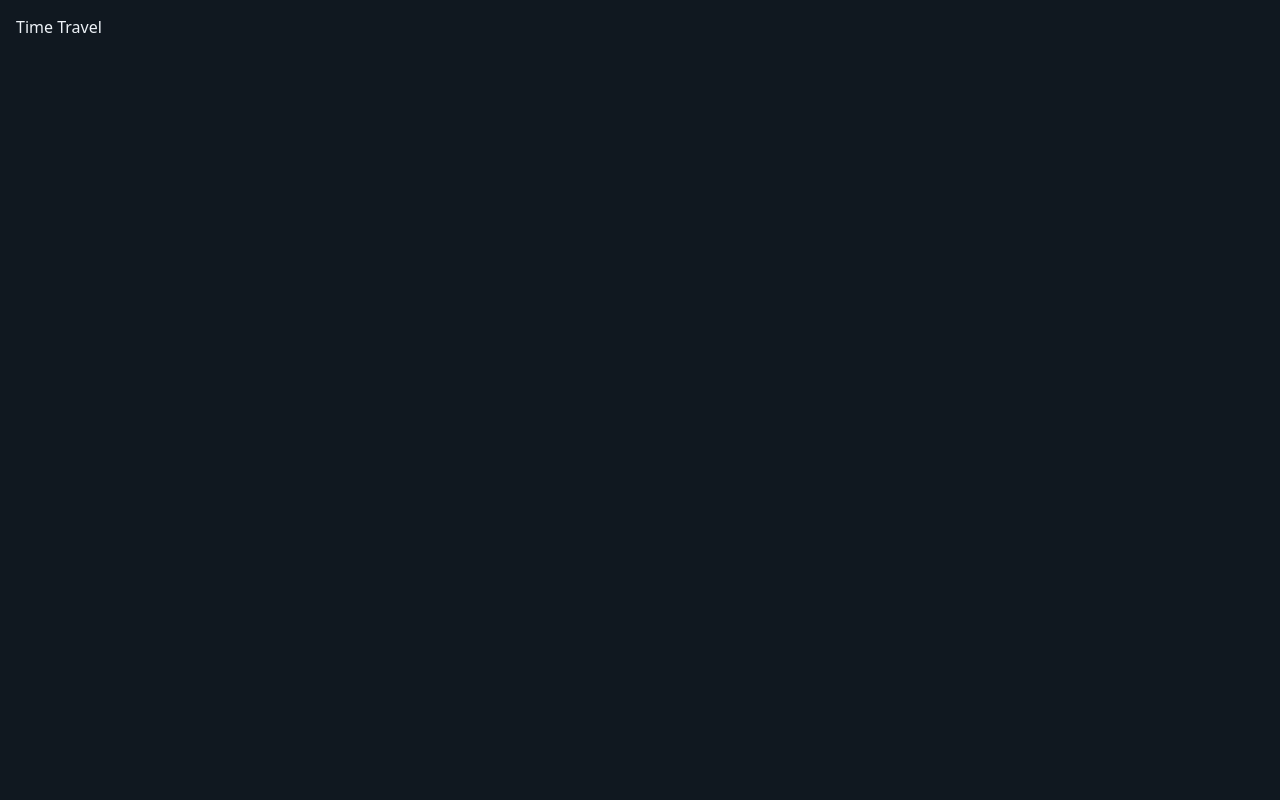
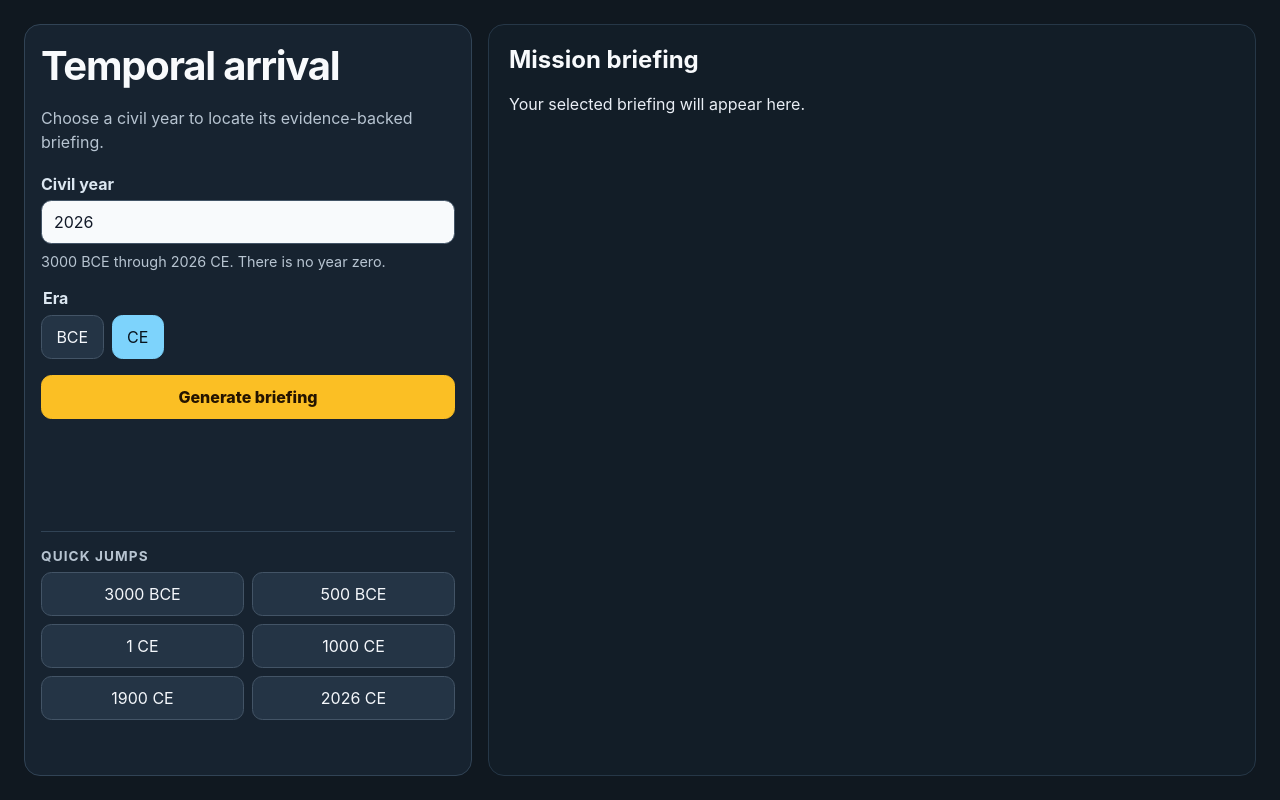
Before and after one commit to peerapongsm/time-travel, a website built with Vite: page index.html in a window 1280 px wide. Built offline with nearby package versions, Linux system fonts and the light colour scheme.

Commit message:
feat: build temporal arrival console

```diff
--- a/index.html
+++ b/index.html
@@ -3,7 +3,7 @@
   <head>
     <meta charset="UTF-8" />
     <meta name="viewport" content="width=device-width, initial-scale=1.0" />
-    <title>Time Travel</title>
+    <title>Time Travel — Temporal Finance Course</title>
     <script defer src="https://umami-host-peerapongsms-projects.vercel.app/script.js" data-website-id="3f09453d-0b39-443e-8845-5e65611cc58a"></script>
   </head>
   <body>
--- a/src/main.ts
+++ b/src/main.ts
@@ -1,7 +1,8 @@
 import "./style.css";
+import { renderApp } from "./ui/app";
 
 const app = document.querySelector<HTMLDivElement>("#app");
 
 if (app) {
-  app.textContent = "Time Travel";
+  renderApp(app);
 }
--- a/src/style.css
+++ b/src/style.css
@@ -1,13 +1,258 @@
 :root {
-  font-family: system-ui, sans-serif;
-  color: #edf2f7;
+  font-family: Inter, ui-sans-serif, system-ui, -apple-system, BlinkMacSystemFont, "Segoe UI", sans-serif;
+  color: #e9eef5;
   background: #101820;
+  font-synthesis: none;
+  text-rendering: optimizeLegibility;
+}
+
+* {
+  box-sizing: border-box;
 }
 
 body {
   margin: 0;
+  min-width: 320px;
+  min-height: 100vh;
+  background: #101820;
+}
+
+button,
+input {
+  min-height: 44px;
+  border: 1px solid #435466;
+  border-radius: 0.65rem;
+  font: inherit;
+}
+
+button {
+  padding: 0.65rem 0.9rem;
+  color: #f4f7fb;
+  background: #243445;
+  cursor: pointer;
+}
+
+button:hover {
+  background: #2d4156;
+}
+
+button:focus-visible,
+input:focus-visible {
+  outline: 3px solid #7dd3fc;
+  outline-offset: 2px;
+}
+
+input {
+  width: 100%;
+  padding: 0.65rem 0.75rem;
+  color: #111827;
+  background: #f8fafc;
 }
 
 #app {
+  min-height: 100vh;
+}
+
+.app-shell {
+  display: grid;
+  min-height: 100vh;
+  gap: 1rem;
   padding: 1rem;
 }
+
+.console-rail,
+.briefing-pane {
+  min-width: 0;
+}
+
+.console-rail {
+  padding: 1rem;
+  border: 1px solid #314355;
+  border-radius: 1rem;
+  background: #172330;
+}
+
+.briefing-pane {
+  padding: 1.25rem;
+  border: 1px solid #263747;
+  border-radius: 1rem;
+  background: #121d27;
+}
+
+.briefing-pane h2 {
+  margin-top: 0;
+  color: #f8fafc;
+}
+
+.arrival-console h1 {
+  margin: 0;
+  color: #f8fafc;
+  font-size: clamp(1.7rem, 5vw, 2.5rem);
+  letter-spacing: -0.03em;
+}
+
+.arrival-intro,
+.field-hint {
+  color: #b7c4d1;
+  line-height: 1.5;
+}
+
+.year-field {
+  display: grid;
+  gap: 0.4rem;
+  margin-top: 1.25rem;
+}
+
+.year-field label,
+.era-controls legend {
+  color: #dce7f1;
+  font-weight: 700;
+}
+
+.field-hint {
+  margin: 0;
+  font-size: 0.9rem;
+}
+
+.era-controls {
+  display: flex;
+  gap: 0.5rem;
+  margin: 1rem 0;
+  padding: 0;
+  border: 0;
+}
+
+.era-controls legend {
+  width: 100%;
+  margin-bottom: 0.4rem;
+}
+
+.era-controls button[aria-pressed="true"] {
+  border-color: #7dd3fc;
+  color: #07131d;
+  background: #7dd3fc;
+}
+
+.generate-button {
+  width: 100%;
+  border-color: #fbbf24;
+  color: #241400;
+  background: #fbbf24;
+  font-weight: 800;
+}
+
+.generate-button:hover {
+  background: #fcd34d;
+}
+
+.arrival-alert,
+.arrival-status {
+  min-height: 1.5rem;
+  margin: 1rem 0 0;
+  line-height: 1.45;
+}
+
+.arrival-alert {
+  color: #fecaca;
+}
+
+.arrival-status {
+  color: #bbf7d0;
+}
+
+.gap-actions,
+.era-jumps {
+  display: grid;
+  gap: 0.5rem;
+  margin-top: 1rem;
+}
+
+.gap-actions button {
+  text-align: left;
+}
+
+.era-jumps {
+  grid-template-columns: repeat(2, minmax(0, 1fr));
+  padding-top: 1rem;
+  border-top: 1px solid #314355;
+}
+
+.era-jumps p {
+  grid-column: 1 / -1;
+  margin: 0;
+  color: #b7c4d1;
+  font-size: 0.85rem;
+  font-weight: 700;
+  text-transform: uppercase;
+  letter-spacing: 0.08em;
+}
+
+@media (max-width: 799px) {
+  .app-shell {
+    grid-template-rows: 1fr auto;
+    padding: 0.75rem;
+  }
+
+  .briefing-pane {
+    order: 1;
+  }
+
+  .console-rail {
+    position: sticky;
+    bottom: 0;
+    z-index: 2;
+    order: 2;
+    padding: 0.8rem;
+    border-bottom-right-radius: 0.5rem;
+    border-bottom-left-radius: 0.5rem;
+    box-shadow: 0 -0.5rem 1.5rem rgb(0 0 0 / 24%);
+  }
+
+  .arrival-console h1,
+  .arrival-intro {
+    display: none;
+  }
+
+  .year-field {
+    margin-top: 0;
+  }
+
+  .era-controls {
+    margin: 0.6rem 0;
+  }
+
+  .era-jumps {
+    display: none;
+  }
+}
+
+@media (min-width: 800px) {
+  .app-shell {
+    grid-template-columns: minmax(22rem, 28rem) minmax(0, 1fr);
+    align-items: stretch;
+    padding: 1.5rem;
+  }
+
+  .console-rail {
+    position: sticky;
+    top: 1.5rem;
+    max-height: calc(100vh - 3rem);
+    overflow: auto;
+  }
+
+  .briefing-pane {
+    max-height: calc(100vh - 3rem);
+    overflow: auto;
+  }
+}
+
+@media (prefers-reduced-motion: reduce) {
+  *,
+  *::before,
+  *::after {
+    scroll-behavior: auto !important;
+    transition-duration: 0.01ms !important;
+    animation-duration: 0.01ms !important;
+    animation-iteration-count: 1 !important;
+  }
+}
--- /dev/null
+++ b/src/ui/app.ts
@@ -0,0 +1,29 @@
+import { briefings } from "../data";
+import { readRoute, writeRoute } from "../lib/route";
+import { renderArrival } from "./arrival";
+
+export const renderApp = (root: HTMLElement): void => {
+  root.replaceChildren();
+  const shell = document.createElement("div");
+  shell.className = "app-shell";
+  const rail = document.createElement("aside");
+  rail.className = "console-rail";
+  const briefing = document.createElement("main");
+  briefing.className = "briefing-pane";
+  briefing.tabIndex = -1;
+  const heading = document.createElement("h2");
+  heading.textContent = "Mission briefing";
+  const copy = document.createElement("p");
+  copy.textContent = "Your selected briefing will appear here.";
+  briefing.append(heading, copy);
+  rail.append(renderArrival({
+    route: readRoute(),
+    items: briefings,
+    onRouteChange: (route) => {
+      writeRoute(route);
+      shell.dataset.briefingId = route.briefingId ?? "";
+    }
+  }));
+  shell.append(rail, briefing);
+  root.append(shell);
+};
--- /dev/null
+++ b/src/ui/arrival.ts
@@ -0,0 +1,164 @@
+import type { Briefing, CivilYear, Era } from "../domain";
+import { resolveBriefing } from "../lib/resolve";
+import type { RouteState } from "../lib/route";
+import { astronomicalToCivil, formatYear, parseYear } from "../lib/year";
+
+export type ArrivalOptions = {
+  route: RouteState;
+  items: readonly Briefing[];
+  onRouteChange?: (route: RouteState) => void;
+};
+
+const jumps: CivilYear[] = [
+  { year: 3000, era: "BCE" },
+  { year: 500, era: "BCE" },
+  { year: 1, era: "CE" },
+  { year: 1000, era: "CE" },
+  { year: 1900, era: "CE" },
+  { year: 2026, era: "CE" }
+];
+
+const windowLabel = (briefing: Briefing): string =>
+  `${formatYear(briefing.window.start)} to ${formatYear(briefing.window.end)}`;
+
+export const renderArrival = ({ route, items, onRouteChange }: ArrivalOptions): HTMLElement => {
+  const section = document.createElement("section");
+  section.className = "arrival-console";
+  section.setAttribute("aria-labelledby", "arrival-title");
+
+  const title = document.createElement("h1");
+  title.id = "arrival-title";
+  title.textContent = "Temporal arrival";
+  section.append(title);
+
+  const intro = document.createElement("p");
+  intro.className = "arrival-intro";
+  intro.textContent = "Choose a civil year to locate its evidence-backed briefing.";
+  section.append(intro);
+
+  const form = document.createElement("form");
+  form.noValidate = true;
+  const field = document.createElement("div");
+  field.className = "year-field";
+  const label = document.createElement("label");
+  label.htmlFor = "arrival-year";
+  label.textContent = "Civil year";
+  const input = document.createElement("input");
+  input.id = "arrival-year";
+  input.name = "year";
+  input.type = "number";
+  input.inputMode = "numeric";
+  input.min = "1";
+  input.step = "1";
+  input.required = true;
+  input.value = String(route.year.year);
+  const hint = document.createElement("p");
+  hint.id = "arrival-year-hint";
+  hint.className = "field-hint";
+  hint.textContent = "3000 BCE through 2026 CE. There is no year zero.";
+  input.setAttribute("aria-describedby", hint.id);
+  field.append(label, input, hint);
+  form.append(field);
+
+  let era: Era = route.year.era;
+  const eraField = document.createElement("fieldset");
+  eraField.className = "era-controls";
+  const legend = document.createElement("legend");
+  legend.textContent = "Era";
+  eraField.append(legend);
+  const eraButtons = new Map<Era, HTMLButtonElement>();
+  const selectEra = (nextEra: Era): void => {
+    era = nextEra;
+    eraButtons.forEach((button, buttonEra) => button.setAttribute("aria-pressed", String(buttonEra === era)));
+  };
+  (["BCE", "CE"] as const).forEach((option) => {
+    const button = document.createElement("button");
+    button.type = "button";
+    button.textContent = option;
+    button.setAttribute("aria-label", `Use ${option}`);
+    button.setAttribute("aria-pressed", String(option === era));
+    button.addEventListener("click", () => selectEra(option));
+    eraButtons.set(option, button);
+    eraField.append(button);
+  });
+  form.append(eraField);
+
+  const submit = document.createElement("button");
+  submit.type = "submit";
+  submit.className = "generate-button";
+  submit.textContent = "Generate briefing";
+  form.append(submit);
+  section.append(form);
+
+  const alert = document.createElement("p");
+  alert.className = "arrival-alert";
+  alert.setAttribute("role", "alert");
+  section.append(alert);
+  const status = document.createElement("p");
+  status.className = "arrival-status";
+  status.setAttribute("role", "status");
+  status.setAttribute("aria-live", "polite");
+  section.append(status);
+  const gapActions = document.createElement("div");
+  gapActions.className = "gap-actions";
+  section.append(gapActions);
+  const updateRoute = (year: CivilYear, briefingId: string | null): void => onRouteChange?.({ year, briefingId });
+  const showGapButton = (kind: "earlier" | "later", briefing: Briefing): void => {
+    const button = document.createElement("button");
+    button.type = "button";
+    button.dataset.gap = kind;
+    button.textContent = `${kind === "earlier" ? "Earlier" : "Later"} briefing: ${windowLabel(briefing)}`;
+    button.addEventListener("click", () => {
+      const year = astronomicalToCivil(kind === "earlier" ? briefing.window.end : briefing.window.start);
+      input.value = String(year.year);
+      selectEra(year.era);
+      updateRoute(year, briefing.id);
+    });
+    gapActions.append(button);
+  };
+
+  form.addEventListener("submit", (event) => {
+    event.preventDefault();
+    alert.textContent = "";
+    status.textContent = "";
+    gapActions.replaceChildren();
+    const parsed = parseYear(Number(input.value), era);
+    if (!parsed.ok) {
+      alert.textContent = parsed.error;
+      input.focus();
+      return;
+    }
+    const year = { year: Number(input.value), era };
+    const resolution = resolveBriefing(parsed.value, items);
+    if (resolution.kind === "exact") {
+      status.textContent = `Briefing ready for ${formatYear(parsed.value)}.`;
+      updateRoute(year, resolution.briefing.id);
+      return;
+    }
+    status.textContent = `No briefing covers ${formatYear(parsed.value)}. Choose a nearby briefing.`;
+    if (resolution.earlier) showGapButton("earlier", resolution.earlier);
+    if (resolution.later) showGapButton("later", resolution.later);
+    updateRoute(year, null);
+  });
+
+  const jumpList = document.createElement("nav");
+  jumpList.className = "era-jumps";
+  jumpList.setAttribute("aria-label", "Quick arrival years");
+  const jumpTitle = document.createElement("p");
+  jumpTitle.textContent = "Quick jumps";
+  jumpList.append(jumpTitle);
+  for (const jump of jumps) {
+    const button = document.createElement("button");
+    button.type = "button";
+    button.textContent = `${jump.year} ${jump.era}`;
+    button.setAttribute("aria-label", `Jump to ${jump.year} ${jump.era}`);
+    button.addEventListener("click", () => {
+      input.value = String(jump.year);
+      selectEra(jump.era);
+      input.focus();
+    });
+    jumpList.append(button);
+  }
+  section.append(jumpList);
+  return section;
+};
```
Also changed, not shown: tests/arrival.test.ts (added, +84 -0 lines).
